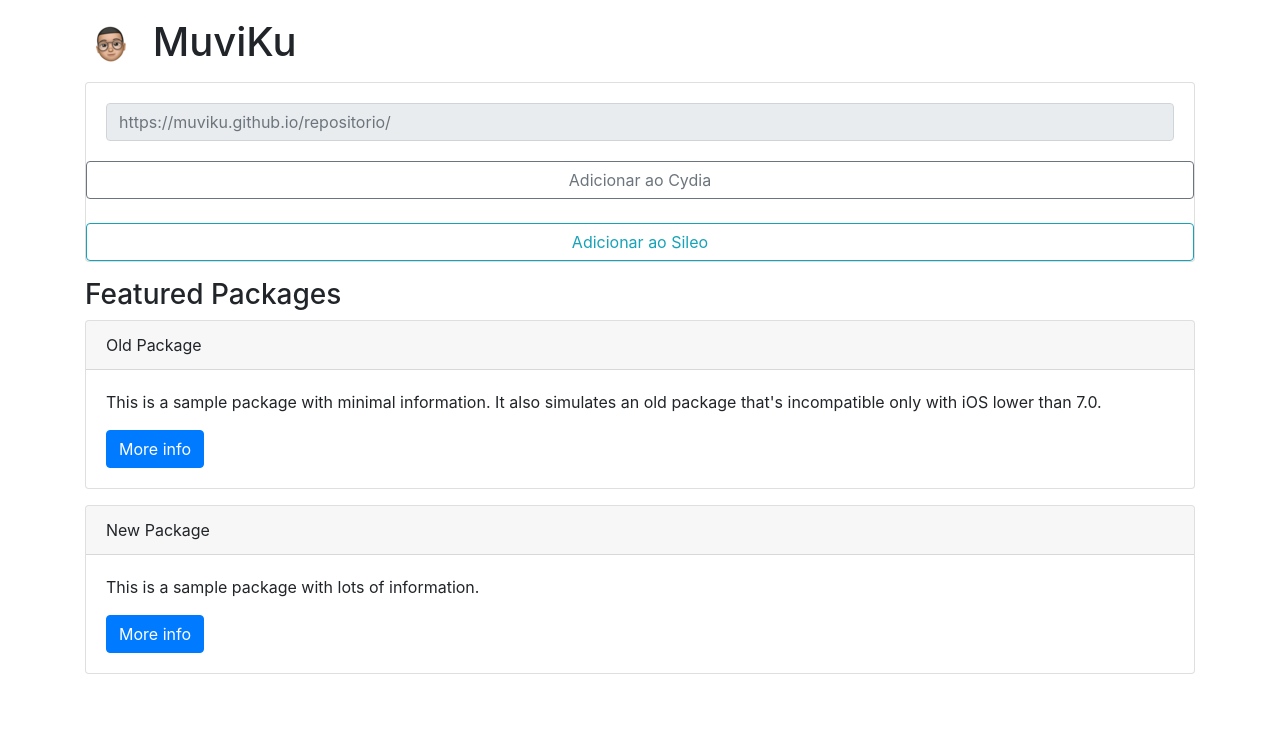
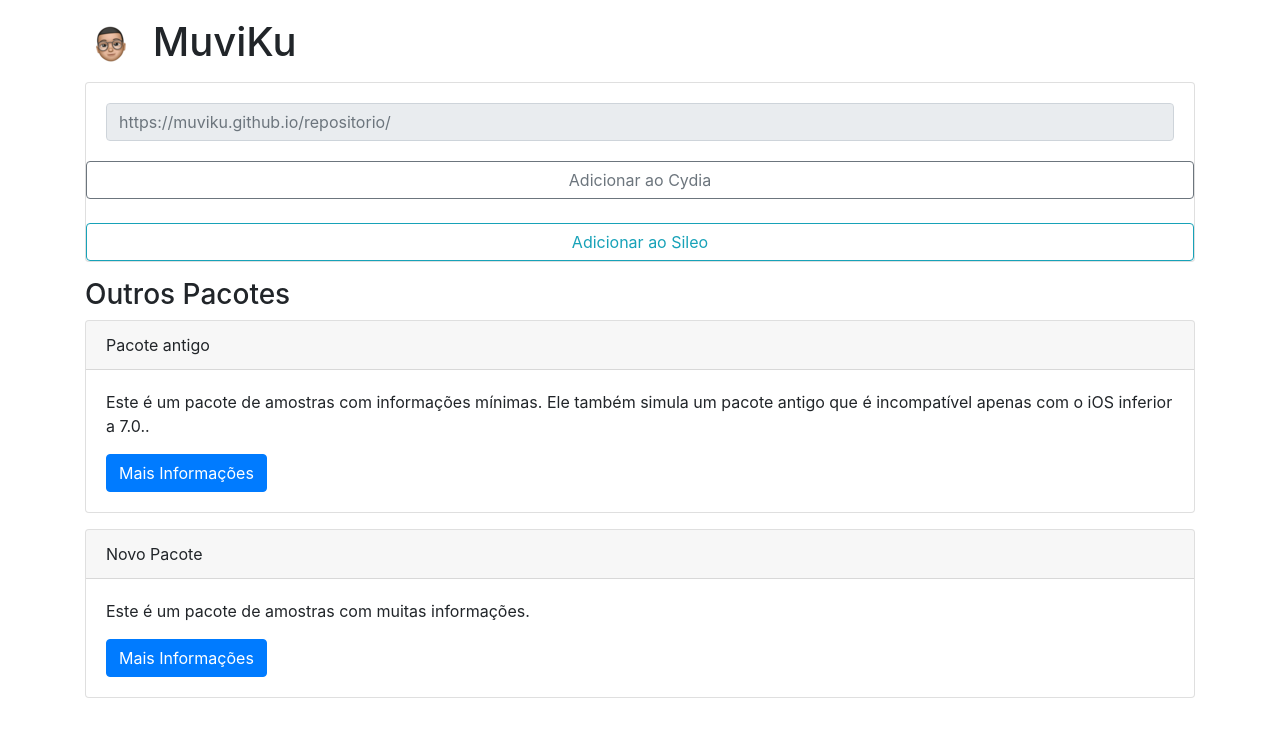
Before and after one commit to MuviKu/repositorio, a plain HTML site: page index.html in a window 1280 px wide. Drawn offline with nearby package versions, Linux system fonts and the light colour scheme.

Commit message:
Update index.html

```diff
--- a/index.html
+++ b/index.html
@@ -20,7 +20,7 @@
 		<div class="card-body">
 			<input class="form-control" type="text" placeholder="https://muviku.github.io/repositorio/" readonly>
 			</div>
-			<a class="btn btn-outline-secondary" href="cydia://url/https://cydia.saurik.com/api/share#?source=https://supermamon.github.io/Reposi3/">Adicionar ao Cydia</a>
+			<a class="btn btn-outline-secondary" href="cydia://url/https://cydia.saurik.com/api/share#?source=https://muviku.github.io/repositorio/">Adicionar ao Cydia</a>
 			<br>
 			<a class="btn btn-outline-info" href="cydia://url/https://cydia.saurik.com/api/share#?source=https://supermamon.github.io/Reposi3/">Adicionar ao Sileo</a>
 		</div>
@@ -28,27 +28,26 @@
 </div>
 <p></p>
 <div class="container">
-  <h3 id="wells" class="page-header">Featured Packages</h3>
+  <h3 id="wells" class="page-header">Outros Pacotes</h3>
 </div>
 
 <div class="container">
 	<div class="card">
 		<div class="card-header">
-			Old Package
+			Pacote antigo
 		</div>
 		<div class="card-body">
-		  <p class="card-text">This is a sample package with minimal information.
-			It also simulates an old package that's incompatible only with iOS lower than 7.0.</p>
-			<a class="btn btn-xs btn-primary" href="depictions/?p=com.supermamon.oldpackage">More info</a>
+		  <p class="card-text">Este é um pacote de amostras com informações mínimas. Ele também simula um pacote antigo que é incompatível apenas com o iOS inferior a 7.0..</p>
+			<a class="btn btn-xs btn-primary" href="depictions/?p=com.supermamon.oldpackage">Mais Informações</a>
 		</div>
 	</div>
 	<div class="card">
 		<div class="card-header">
-			New Package
+			Novo Pacote
 		</div>
 		<div class="card-body">
-		  <p class="card-text">This is a sample package with lots of information.</p>
-		  <a class="btn btn-xs btn-primary" href="depictions/?p=com.supermamon.newpackage">More info</a>
+		  <p class="card-text">Este é um pacote de amostras com muitas informações.</p>
+		  <a class="btn btn-xs btn-primary" href="depictions/?p=com.supermamon.newpackage">Mais Informações</a>
 		</div>
 	</div>
 
```
